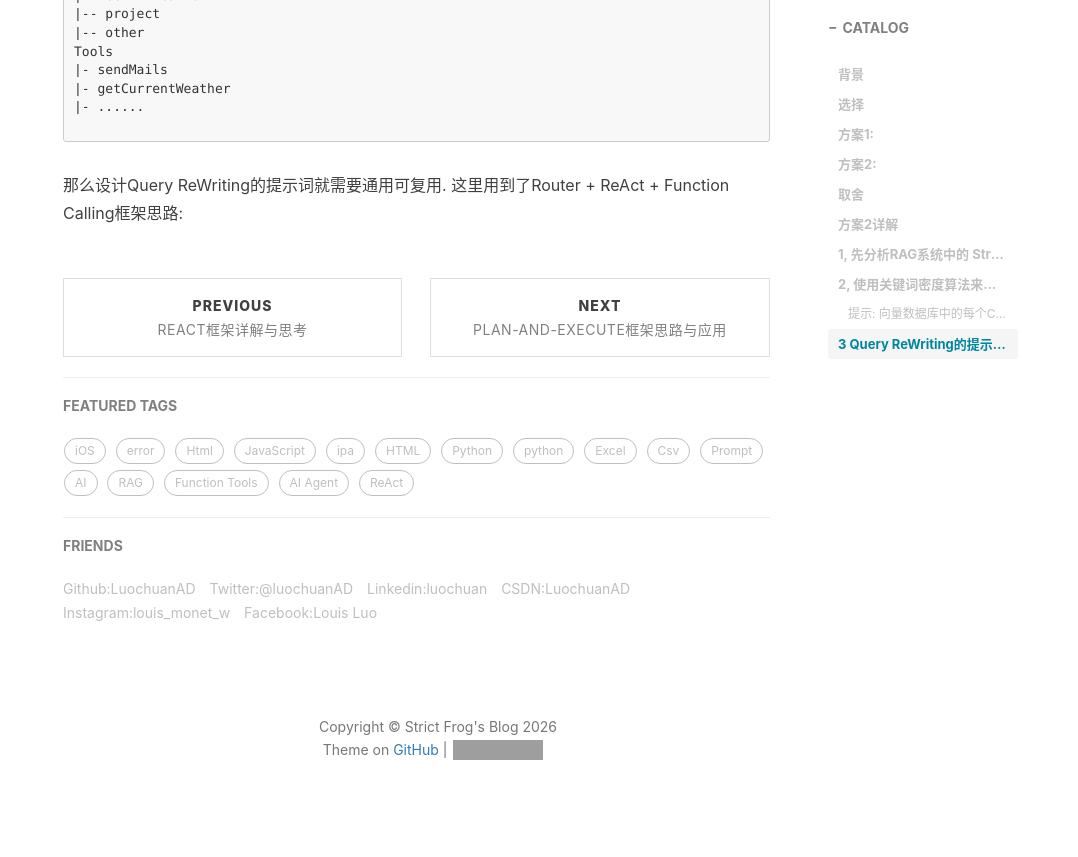
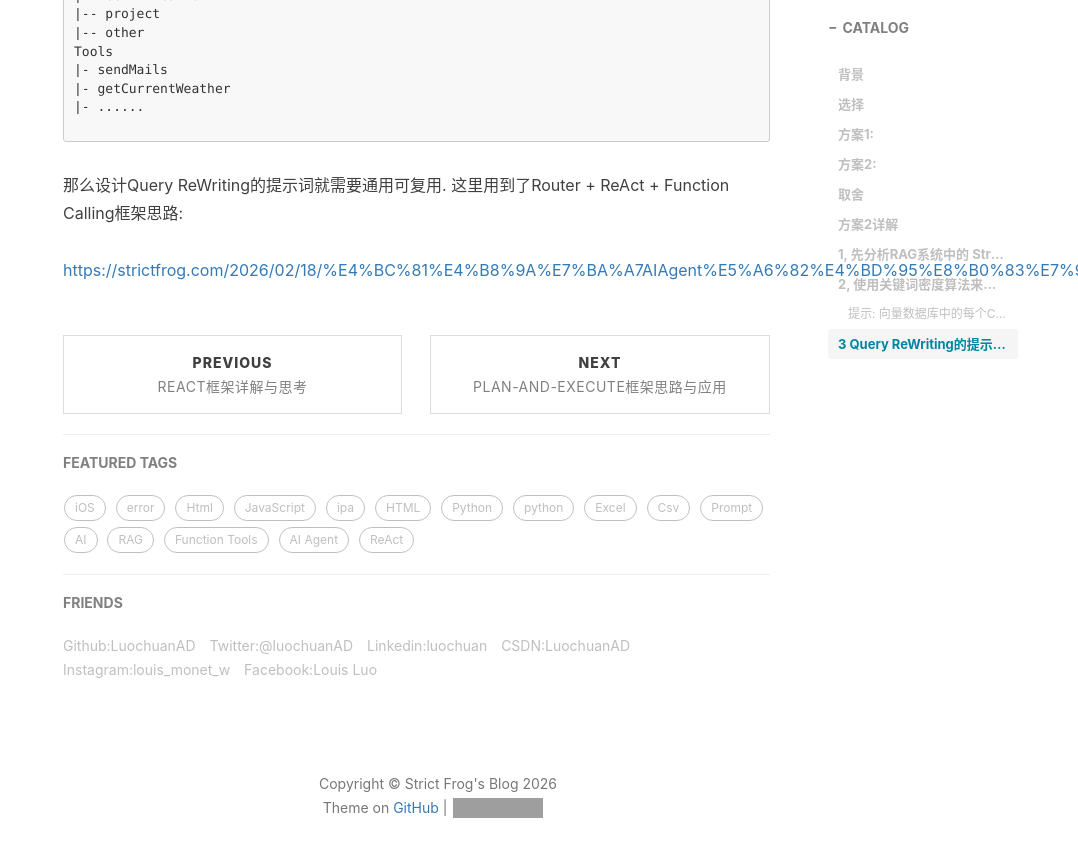
Before and after one commit to LuochuanAD/LuochuanAD.github.io, a Jekyll site: the page built from _posts/2026-02-14-RAG之Query Rewriting设计.md, in a window 1280 px wide and 900 px high, scrolled down 3248 px. Shown: the top 857 px of the window, without its empty margins (202-1280 px from the left). Built offline with Jekyll 4.4.1, drawn with Linux system fonts in a browser that asks for light colours; nearby versions of some CDN libraries; comment, search, counter and statistics services are not loaded; part of the change alters nothing that is shown; grey boxes are pictures that could not be loaded.

Commit message:
Update 2026-02-14-RAG之Query Rewriting设计.md

```diff
--- a/_posts/2026-02-14-RAG之Query Rewriting设计.md
+++ b/_posts/2026-02-14-RAG之Query Rewriting设计.md
@@ -110,4 +110,4 @@ Tools
 那么设计Query ReWriting的提示词就需要通用可复用.
 这里用到了Router + ReAct + Function Calling框架思路:
 
-[]()
+[https://strictfrog.com/2026/02/18/%E4%BC%81%E4%B8%9A%E7%BA%A7AIAgent%E5%A6%82%E4%BD%95%E8%B0%83%E7%94%A8Tools%E4%B9%8B%E6%9C%80%E4%BC%98%E6%96%B9%E6%A1%88/](https://strictfrog.com/2026/02/18/%E4%BC%81%E4%B8%9A%E7%BA%A7AIAgent%E5%A6%82%E4%BD%95%E8%B0%83%E7%94%A8Tools%E4%B9%8B%E6%9C%80%E4%BC%98%E6%96%B9%E6%A1%88/)
```
